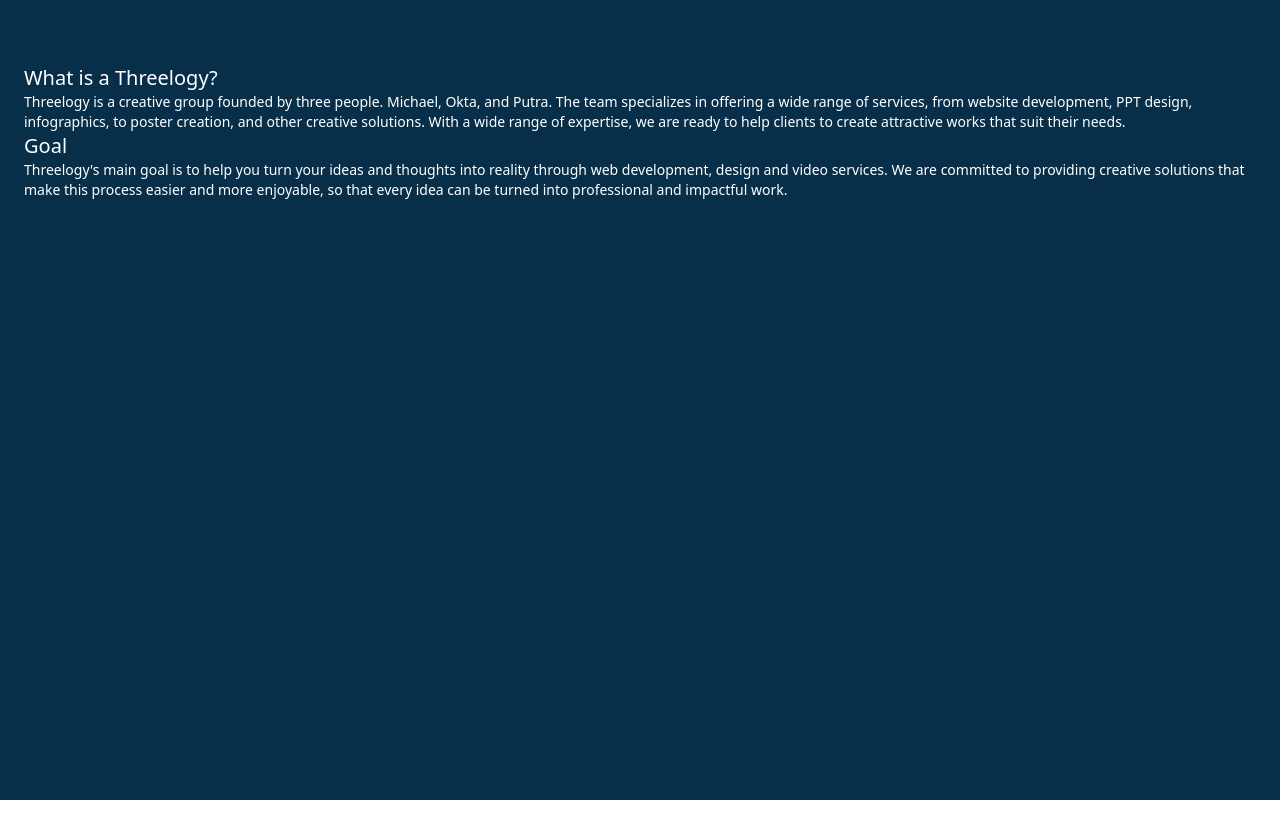
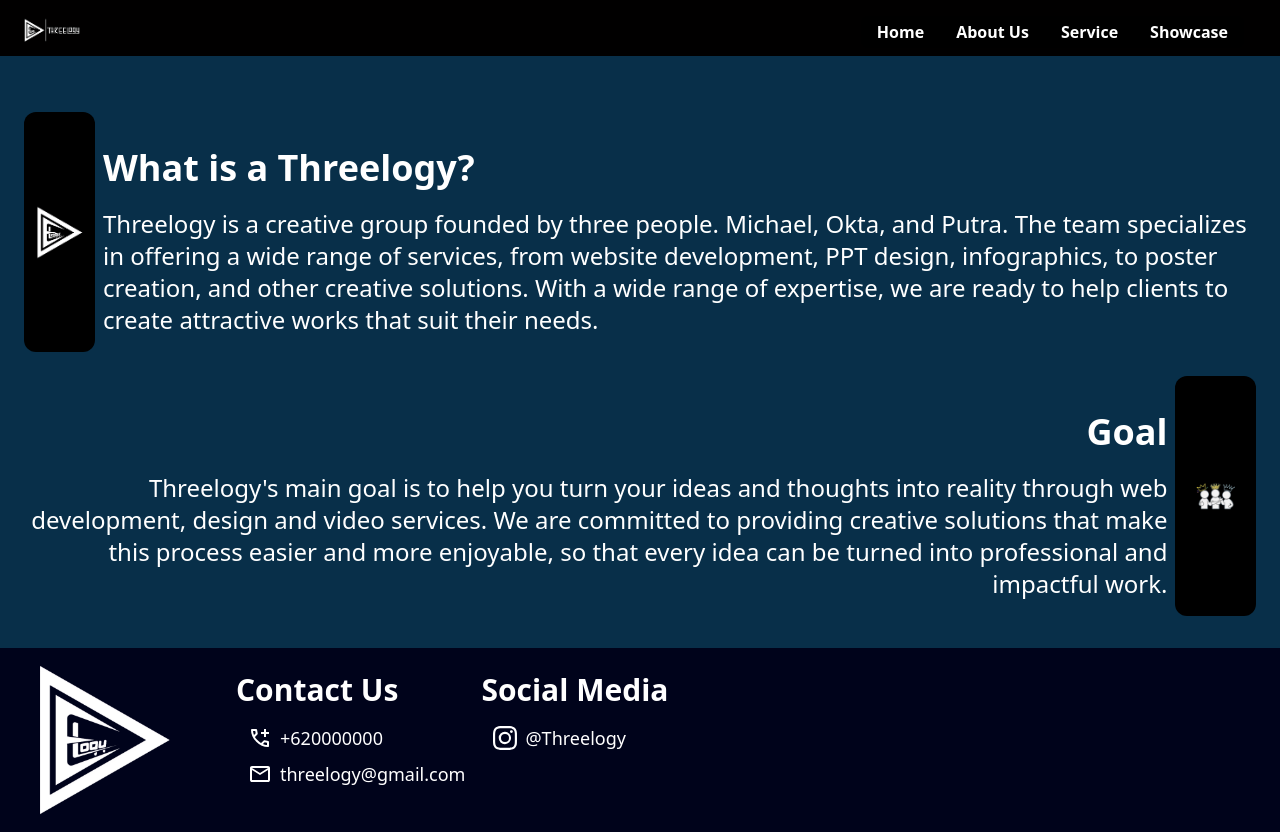
Before and after one commit to Yzkrobn/Threelogy, a website: page public/about-us.html in a window 1280 px wide. Before the commit the page ends 800 px from the top, so only its background shows below. Drawn offline with Linux system fonts and the light colour scheme.

Commit message:
Memperbarui desain hal 2

```diff
--- a/public/about-us.html
+++ b/public/about-us.html
@@ -15,8 +15,8 @@
 
 <body>
     </head>
-    <!-- <nav class="h-14 w-full fixed flex justify-between bg-black-1 backdrop-blur z-20">
-        <img src="./asset/image/threelogylogodark.png" alt="Threelogy" class="ml-6 h-full">
+    <nav class="h-14 w-full fixed flex justify-between bg-black-1 backdrop-blur z-20">
+        <img src="./asset/image/threelogylogodarkwithtext.png" alt="Threelogy" class="ml-6 h-full">
         <div class="flex items-center mr-6 group">
             <button id="menuButton" aria-label="Menu"
                 class="md:hidden flex items-center justify-center p-2 focus:outline-none">
@@ -25,7 +25,7 @@
                 </svg>
             </button>
             <div id="dropDown"
-                class="hidden md:flex absolute bg-slate-800 rounded-lg backdrop-blur-2xl z-30 right-0 top-full translate-y-1 md:static md:space-x-6 md:bg-transparent">
+                class="hidden mr-3 md:flex absolute bg-slate-800 rounded-lg backdrop-blur-2xl z-30 right-0 top-full translate-y-1 md:static md:space-x-6 md:bg-transparent">
                 <ul class="flex flex-col md:flex-row text-white">
                     <li><a href="home.html"
                             class="block leading-none px-4 py-2 font-bold hover:text-gray-400 duration-300">Home</a>
@@ -42,33 +42,41 @@
                 </ul>
             </div>
         </div>
-    </nav> -->
-    <main class="w-full h-screen bg bg-prussian-blue py-16 px-6">
-        <div>
-            <div class="h"></div>
-            <!-- <img src="" alt=""> -->
-            <div>
-                <h1 class="text-white text-xl">What is a Threelogy?</h1>
-                <p class="text-white text-sm">Threelogy is a creative group founded by three people. Michael, Okta, and
+    </nav>
+    <main class="w-full h-max bg bg-prussian-blue pt-28 pb-8 px-6">
+        <!-- segment 1 -->
+        <div id="container-1" class="h-max w-full flex flex-col items-center">
+            <div class="h-60 w-60 bg-black rounded-xl flex justify-center items-center">
+                <img src="./asset/image/threelogylogodark.png" alt="Threelogy" class="p-2">
+            </div>
+            <div class="h-max text-center md:text-left md:ml-2">
+                <h1 class="text-white text-2xl font-bold my-5 sm:text-4xl">What is a Threelogy?</h1>
+                <p class="text-white text-lg sm:text-2xl ">
+                    Threelogy is a creative group founded by three people. Michael, Okta, and
                     Putra. The team specializes in offering a wide range of services, from website development, PPT
                     design, infographics, to poster creation, and other creative solutions. With a wide range of
-                    expertise, we are ready to help clients to create attractive works that suit their needs.</p>
+                    expertise, we are ready to help clients to create attractive works that suit their needs.
+                </p>
             </div>
         </div>
-        <div class="flex h-max w-max">
-            <div class="h-max w-max">
-                <h1 class="text-white text-xl">Goal</h1>
-                <p class="text-white text-sm">Threelogy's main goal is to help you turn your ideas and thoughts into
+        <!-- segment 2 -->
+        <div id="container-2" class="h-max w-full flex flex-col items-center pt-6">
+            <div id="divImage" class="h-60 w-60 bg-black rounded-xl flex justify-center items-center">
+                <img src="./asset/image/3org.png" alt="Three Man Powers" class="p-2">
+            </div>
+            <div class="h-max text-center md:mr-2 md:text-right">
+                <h1 class="text-white text-2xl font-bold my-5 sm:text-4xl">Goal</h1>
+                <p class="text-white text-lg sm:text-2xl ">
+                    Threelogy's main goal is to help you turn your ideas and thoughts into
                     reality through web development, design and video services. We are committed to providing creative
                     solutions that make this process easier and more enjoyable, so that every idea can be turned into
-                    professional and impactful work.</p>
-            </div>
-            <div>
-                <img src="./asset/image/image.png" alt="" class="w-20 rounded-xl">
+                    professional and impactful work.
+                </p>
             </div>
         </div>
     </main>
-    <!-- <footer class="h-1/4 w-full bg-rich-black py-3 px-6 sm:flex">
+
+    <footer class="h-1/4 w-full bg-rich-black py-3 px-6 sm:flex">
         <img src="./asset/image/threelogylogodark.png" alt="Threelogy" class="h-28 pr-5 sm:h-40" />
         <div class="flex py-3 sm:ml-8">
             <div class="dynamic-margin sm:mr-4">
@@ -112,7 +120,7 @@
                 </ul>
             </div>
         </div>
-    </footer> -->
+    </footer>
     <script src="./js/app.js"></script>
 </body>
 
--- a/public/js/app.js
+++ b/public/js/app.js
@@ -1,16 +1,52 @@
 document.addEventListener('DOMContentLoaded', () => {
     const menuButton = document.getElementById('menuButton');
-    const dropdownnav = document.getElementById('dropDown');
+    const dropDownNav = document.getElementById('dropDown');
+    const container1 = document.getElementById('container-1');
+    const container2 = document.getElementById('container-2');
+    const divImage = document.getElementById('divImage');
 
-    if (menuButton && dropdownnav) {
+    if (menuButton && dropDownNav) {
         menuButton.addEventListener('click', () => {
-            dropDown.classList.toggle('hidden');
+            dropDownNav.classList.toggle('hidden');
 
-            if (window.innerWidth >= 768 && !dropDown.classList.contains('hidden')) {
-                dropDown.classList.remove('absolute', 'top-full', 'translate-y-2', 'pl-2');
+            if (window.innerWidth >= 768 && !dropDownNav.classList.contains('hidden')) {
+                dropDownNav.classList.remove('absolute', 'top-full', 'translate-y-2', 'pl-2');
             } else {
-                dropDown.classList.add('absolute', 'top-full', 'translate-y-2', 'pl-2');
+                dropDownNav.classList.add('absolute', 'top-full', 'translate-y-2', 'pl-2');
             }
         });
     }
+
+    if (divImage) {
+        if (window.innerWidth >= 768) {
+            container2.removeChild(divImage);
+            container2.appendChild(divImage);
+        }else{
+
+        }
+
+    }
+
+    const containers = [container1, container2];
+    containers.forEach(flexContainer => {
+        if (flexContainer) {
+            if (window.innerWidth >= 768) {
+                flexContainer.classList.remove('flex-col');
+            } else {
+                flexContainer.classList.add('flex-col');
+            }
+        }
+    });
+
+    window.addEventListener('resize', () => {
+        containers.forEach(flexContainer => {
+            if (flexContainer) {
+                if (window.innerWidth >= 768) {
+                    flexContainer.classList.remove('flex-col');
+                } else {
+                    flexContainer.classList.add('flex-col');
+                }
+            }
+        });
+    });
 });
```
Also changed, not shown: public/home.html (+1 -1 lines), public/service.html (+1 -1 lines), public/showcase.html (+1 -1 lines), public/asset/image/3org.png (added), public/asset/image/threelogylogodarkwithtext.png (added), public/asset/image/threelogylogolightwithtext.png (added), public/css/style.css.
